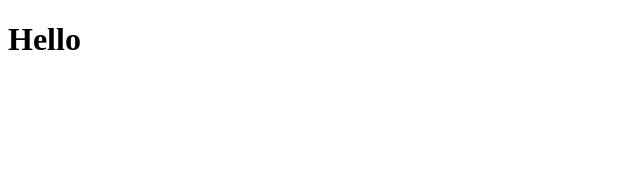
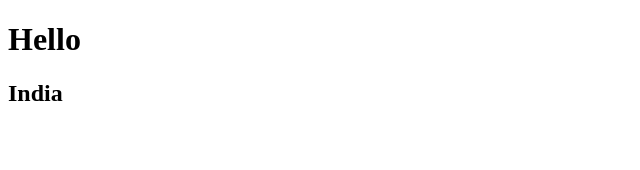
Before and after one commit to Arkajit19/kolkata, an Angular app: page / in a window 1280 px wide. Shown: the top 170 px of the page, without its empty margins (0-640 px from the left). Built offline with nearby package versions, Linux system fonts and the light colour scheme.

Commit message:
my first change

```diff
--- a/src/app/app.component.html
+++ b/src/app/app.component.html
@@ -1 +1,2 @@
 <h1>Hello</h1>
+<h2>India</h2>
```
